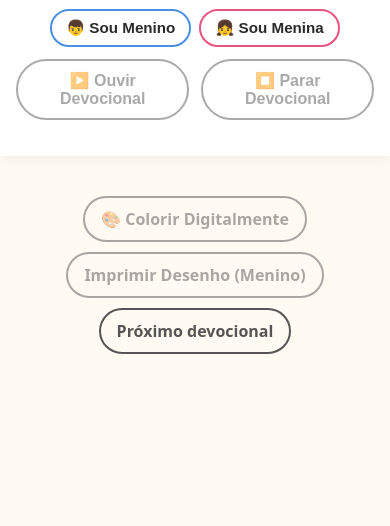
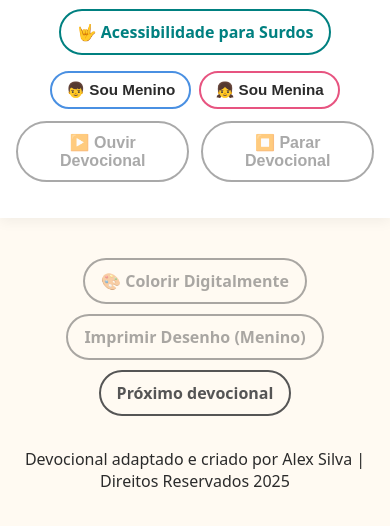
Before and after one commit to AlexConsulting/devocional, a plain HTML site: page index.html in a window 390 px wide. Shown: the part 78-604 px from the top of the page. Drawn offline with Linux system fonts and the light colour scheme.

Commit message:
Add files via upload

```diff
--- a/index.html
+++ b/index.html
@@ -98,11 +98,12 @@
     .title { font-size: 1.8rem; margin: 0 0 8px; color: var(--theme); transition: opacity 0.3s ease, transform 0.3s ease, height 0.3s ease, margin 0.3s ease; }
     .subtitle { color: #555; margin: 0 0 16px; transition: opacity 0.3s ease, transform 0.3s ease, height 0.3s ease, margin 0.3s ease; }
 
-    /* ESTILO PARA OCULTAR TÍTULO E SUBTÍTULO APÓS ROLAGEM */
+    /* ESTILO PARA OCULTAR TÍTULO E SUBTÍTULO APÓS ROLAGEM (OU SELEÇÃO DE GÊNERO) */
     header.scrolled-up {
         padding-top: 8px; /* Reduz o padding para "encolher" o header */
         padding-bottom: 8px;
     }
+
 
     header.scrolled-up #mainTitle,
     header.scrolled-up #subtitle {
@@ -114,6 +115,13 @@
         transform: translateY(-10px);
         pointer-events: none;
     }
+
+    /* CORREÇÃO ACRESCENTADA: Oculta o botão de acessibilidade quando o header está "encolhido" */
+    header.scrolled-up .accessibility-switch {
+        display: none;
+    }
+    /* FIM DA CORREÇÃO */
+
 
     .container { max-width: 880px; margin: 0 auto; padding: 16px; }
     .card { background: #fff; border-radius: 16px; box-shadow: 0 6px 24px rgba(0,0,0,0.08); padding: 16px; margin-bottom: 20px; }
@@ -351,6 +359,31 @@
     }
     /* ********************************************************** */
 
+    /* NOVOS ESTILOS PARA O BOTÃO DE ACESSIBILIDADE EM LIBRAS */
+    .accessibility-switch {
+        margin: 12px 0 20px;
+        text-align: center;
+    }
+
+    /* Definindo a cor de tema para Acessibilidade */
+    #btnAccessibility {
+        border-color: #008080; /* Cor de acessibilidade (Verde-Azulado) */
+        color: #008080;
+    }
+
+    body:not(.neutral-hover) #btnAccessibility:hover {
+        background: #008080;
+        border-color: #008080;
+        color: #fff;
+    }
+
+    /* AJUSTE: Ocupa menos espaço em telas menores */
+    @media (max-width: 600px) {
+        .accessibility-switch {
+            margin: 8px 0 16px;
+        }
+    }
+    /* FIM DOS NOVOS ESTILOS PARA ACESSIBILIDADE */
 
   </style>
 </head>
@@ -371,6 +404,11 @@
     <h1 id="mainTitle" class="title">Devocional Infantil</h1>
     <p id="subtitle" class="subtitle"></p>
 
+    <div class="accessibility-switch">
+      <a id="btnAccessibility" class="link-btn" href="./acessibilidade/dia-1/index.html">
+        <span role="img" aria-label="Acessibilidade Libras">🤟</span> Acessibilidade para Surdos
+      </a>
+    </div>
     <div class="gender-switch">
       <button id="btnBoy" onclick="setGender('boy')">👦 Sou Menino</button>
       <button id="btnGirl" onclick="setGender('girl')">👧 Sou Menina</button>
@@ -384,8 +422,7 @@
     <section id="imagesSection" class="images">
       <figure><img id="imgColorSrc" src="" alt="" /><figcaption id="captionColor"></figcaption></figure>
     </section>
-  </header>
-
+</header>
   <main class="container">
     <div id="devocional" class="card"></div>
 
@@ -411,6 +448,9 @@
       <a id="nextBtn" class="link-btn" href="/devocionais/dia-2.html" onclick="saveProgress()">Próximo devocional</a>
     </div>
   </main>
+  <footer>
+    <center><p>Devocional adaptado e criado por Alex Silva | Direitos Reservados 2025  <span id="footerText"></span></p></center>
+    </footer>
 
   <script>
     // Estado
```
